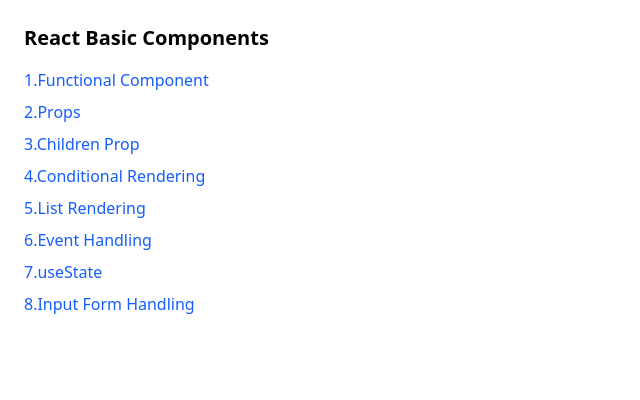
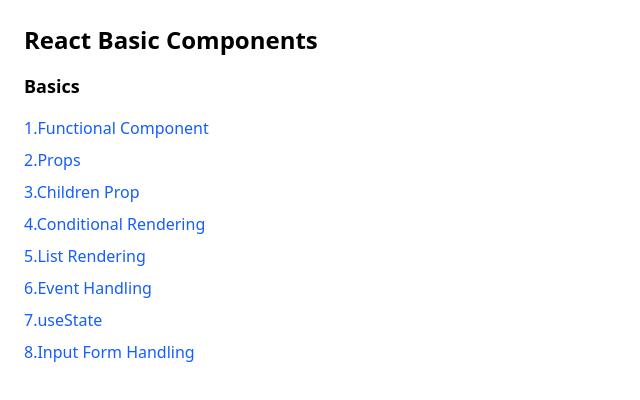
Before and after one commit to srseen/learn-react-vitest, a React (Vite) app: page /basics in a window 1280 px wide. Shown: the top 400 px of the page, without its empty margins (0-640 px from the left). Built offline with nearby package versions, Linux system fonts and the light colour scheme.

Commit message:
feat:add section text and resize text

```diff
--- a/src/pages/BasicsPage.tsx
+++ b/src/pages/BasicsPage.tsx
@@ -14,7 +14,8 @@
 export default function BasicsPage() {
   return (
     <div className="p-6">
-      <h2 className="text-xl font-bold mb-4">React Basic Components</h2>
+      <h2 className="text-2xl font-bold mb-4">React Basic Components</h2>
+      <h2 className="text-lg font-bold mb-4">Basics</h2>
       <ul className="space-y-2">
         {basics.map((item) => (
           <li key={item.path}>
--- a/src/pages/IndexPage.tsx
+++ b/src/pages/IndexPage.tsx
@@ -5,7 +5,7 @@
 export default function IndexPage() {
   return (
     <div className="p-6">
-      <h2 className="text-xl font-bold mb-4">React Basic Components</h2>
+      <h2 className="text-2xl font-bold mb-4">React Basic Components</h2>
       <ul className="space-y-2">
         {basics.map((item) => (
           <li key={item.path}>
```
